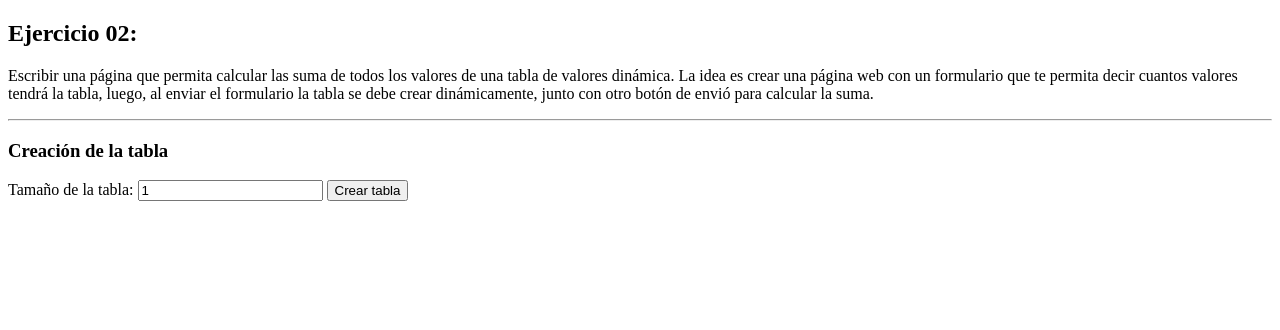
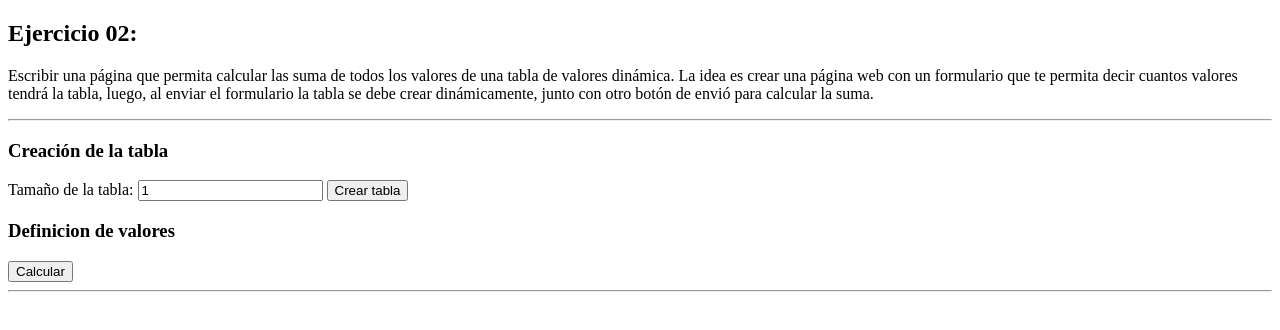
Before and after one commit to JessHV/Pw2-Lab02, a plain HTML site: page ejercicio05/index.html in a window 1280 px wide. Drawn offline with Linux system fonts and the light colour scheme.

Commit message:
Segundo elemento div: Definicion de valores

```diff
--- a/ejercicio05/index.html
+++ b/ejercicio05/index.html
@@ -14,5 +14,12 @@
 			<input type="number" id="tableSize" value=1>
 			<input type="button" onclick="createTable()" value="Crear tabla">
 		</div>
+		<div id="divValuesTable" style="display: block">
+			<h3>Definicion de valores</h3>
+			<div id="valuesTable"> <!-- Aqui va la tabla -->
+			</div>
+			<input type="button" onclick="calcSum()" value="Calcular">
+		</div>
+		<hr>
 	</body>
 </html>
```
